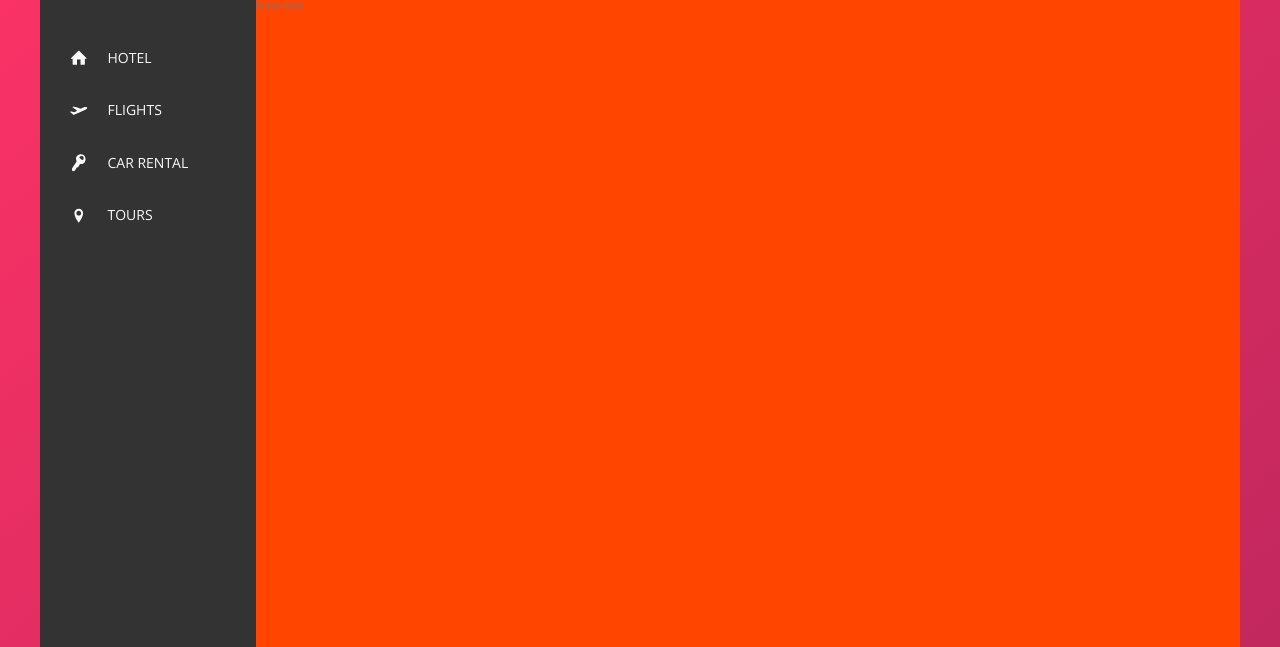
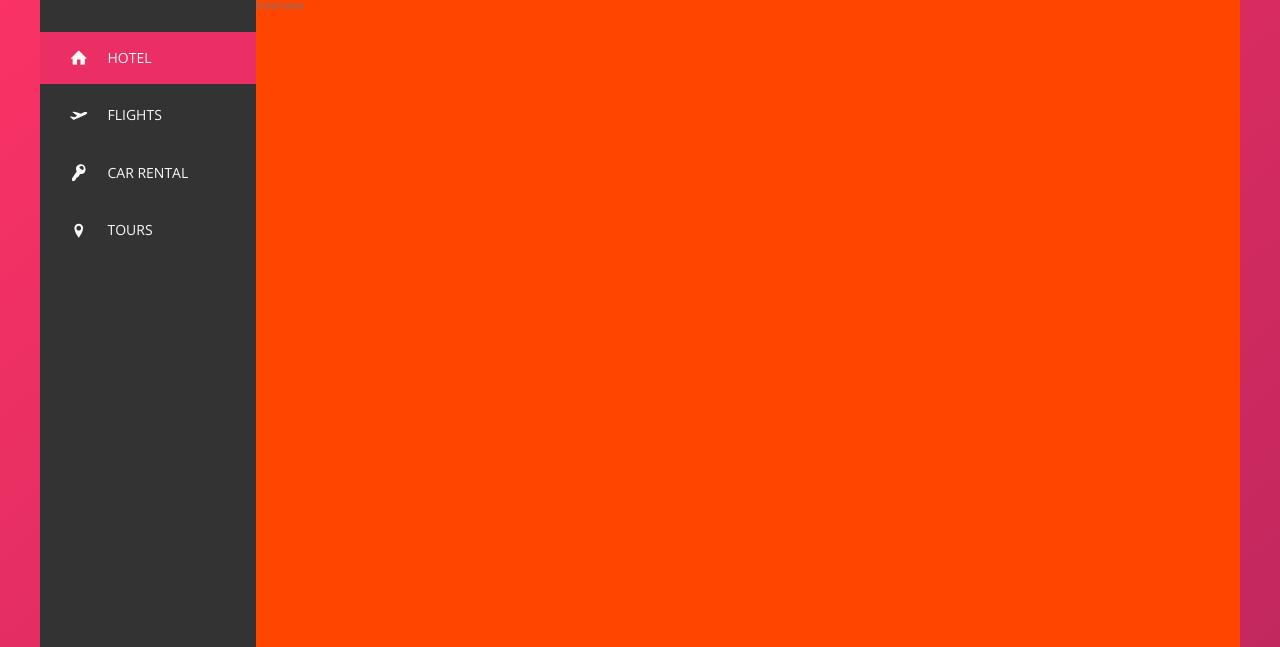
Before and after one commit to kunalkumar156/Trillo, a website: page index.html in a window 1280 px wide. Shown: the part 153-800 px from the top of the page. Drawn offline with nearby package versions, Linux system fonts and the light colour scheme.

Commit message:
navigation

```diff
--- a/index.html
+++ b/index.html
@@ -60,7 +60,7 @@
       <div class="content">
         <nav class="sidebar">
           <ul class="side-nav">
-            <li class="side-nav__item">
+            <li class="side-nav__item side-nav__item--active">
               <a href="#" class="side-nav__link">
                 <svg class="side-nav__icon">
                   <use xlink:href="img/sprite.svg#icon-home"></use>
--- a/sass/_components.scss
+++ b/sass/_components.scss
@@ -106,8 +106,7 @@
     justify-content: center;
     align-items: center;
   }
-  &__user {
-  }
+
   &__user-photo {
     height: 3.75rem;
     border-radius: 50%;
@@ -125,9 +124,13 @@
 
   &__item {
     position: relative;
+
+    &:not(:last-child) {
+      margin-bottom: 0.5rem;
+    }
   }
 
-  &___item::before {
+  &__item::before {
     content: "";
     position: absolute;
     top: 0;
@@ -135,6 +138,19 @@
     height: 100%;
     width: 3px;
     background-color: var(--color-primary);
+    transform: scaleY(0);
+    transition: transform 0.2s, width 0.4s cubic-bezier(1, 0, 0, 1) 0.2s,
+      background-color 0.1s; //property on which animation will apply, animation time , animation delay time
+  }
+
+  &__item:hover::before,
+  &__item--active::before {
+    transform: scaleY(1);
+    width: 100%;
+  }
+
+  &__item:active::before {
+    background-color: var(--color-primary-light);
   }
 
   &__link:link,
@@ -144,6 +160,8 @@
     text-transform: uppercase;
     display: block;
     padding: 1.5rem 3rem;
+    position: relative;
+    z-index: 10;
 
     display: flex;
     align-items: center;
```
Also changed, not shown: css/style.css.
